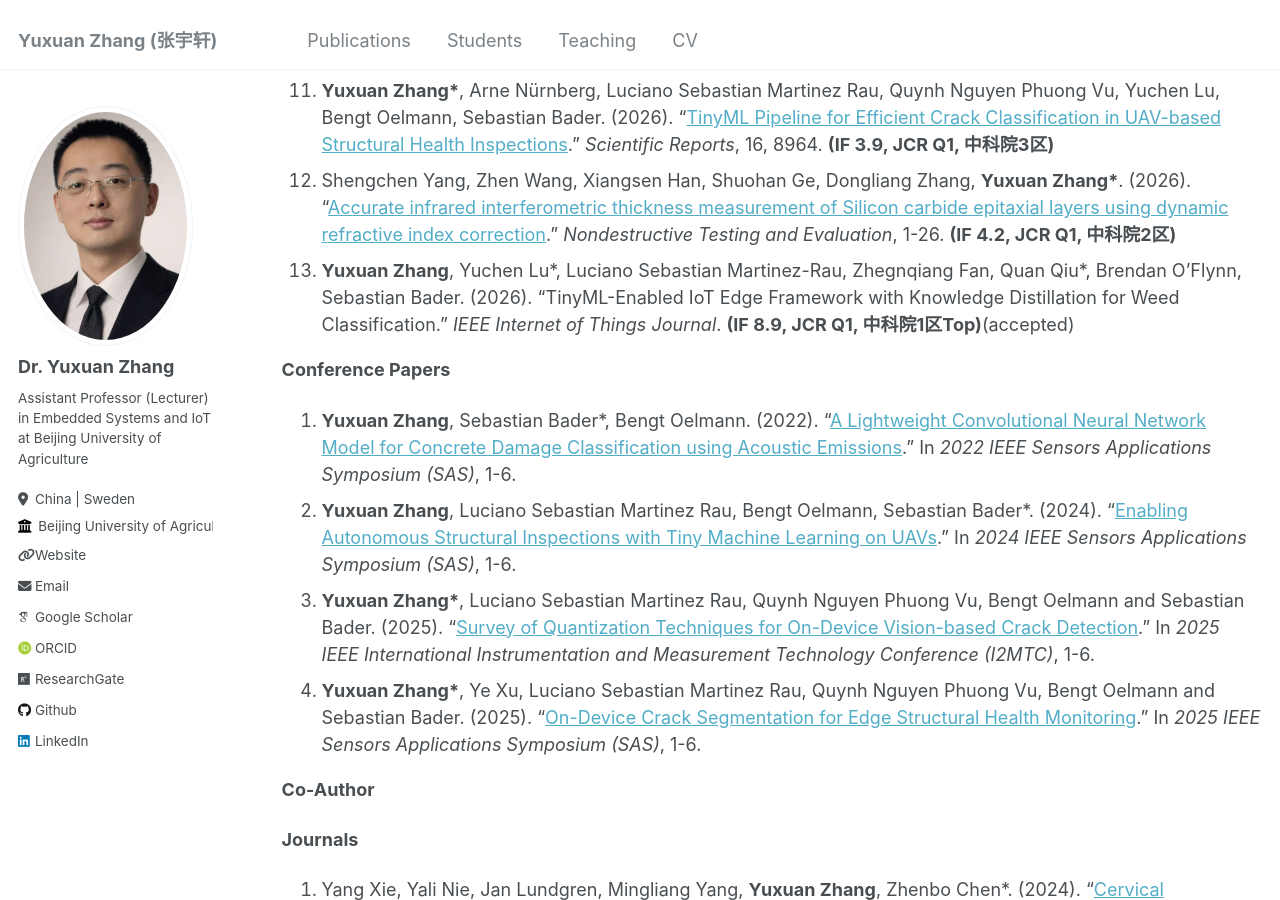
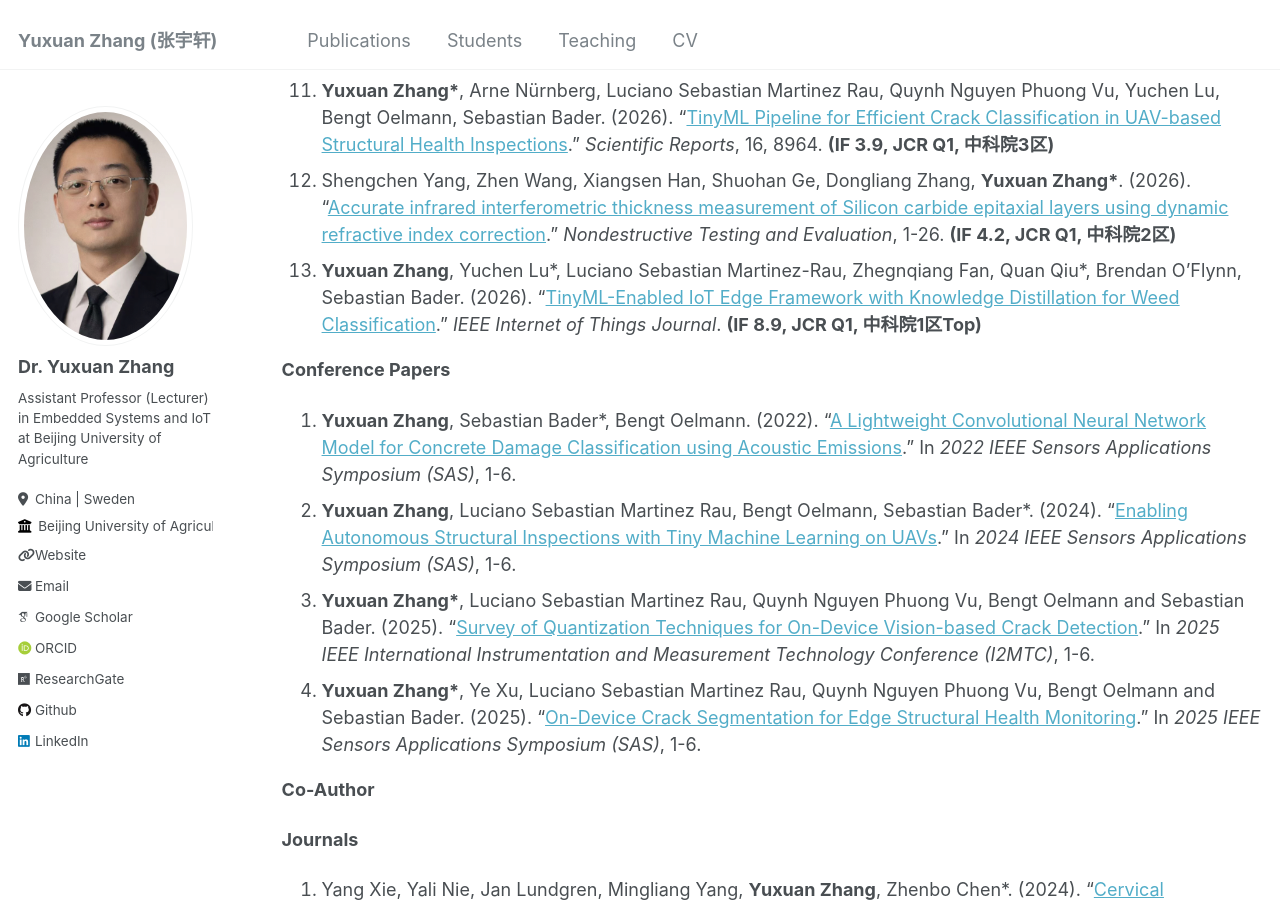
Before and after one commit to YuxuanZhang-96/YuxuanZhang-96.github.io, a Jekyll site: the page built from _pages/cv.md, in a window 1280 px wide and 900 px high, scrolled down 1701 px. Built offline with Jekyll 4.4.1, drawn with Linux system fonts in a browser that asks for light colours; some web fonts are replaced.

Commit message:
Update cv.md

```diff
--- a/_pages/cv.md
+++ b/_pages/cv.md
@@ -49,7 +49,7 @@ __Journal Papers__
 10. Menghan Chen, __Yuxuan Zhang\*__, Yanchen Ye, Yuchen Lu. (2026). "[Physically Interpretable Residual Strength Prediction of Corroded Pipelines via Symbolic Bayesian Networks](https://www.nature.com/articles/s41598-026-41914-4)." _Scientific Reports_, 16, 8151. __(IF 3.9, JCR Q1, 中科院3区)__
 11. __Yuxuan Zhang\*__, Arne Nürnberg, Luciano Sebastian Martinez Rau, Quynh Nguyen Phuong Vu, Yuchen Lu, Bengt Oelmann, Sebastian Bader. (2026). "[TinyML Pipeline for Efficient Crack Classification in UAV-based Structural Health Inspections](https://www.nature.com/articles/s41598-026-43534-4)." _Scientific Reports_, 16, 8964. __(IF 3.9, JCR Q1, 中科院3区)__
 12. Shengchen Yang, Zhen Wang, Xiangsen Han, Shuohan Ge, Dongliang Zhang, __Yuxuan Zhang\*__. (2026). "[Accurate infrared interferometric thickness measurement of Silicon carbide epitaxial layers using dynamic refractive index correction](https://www.tandfonline.com/doi/full/10.1080/10589759.2026.2653119)." _Nondestructive Testing and Evaluation_, 1-26. __(IF 4.2, JCR Q1, 中科院2区)__
-13. __Yuxuan Zhang__, Yuchen Lu\*, Luciano Sebastian Martinez-Rau, Zhegnqiang Fan, Quan Qiu\*, Brendan O'Flynn, Sebastian Bader. (2026). "TinyML-Enabled IoT Edge Framework with Knowledge Distillation for Weed Classification." _IEEE Internet of Things Journal_. __(IF 8.9, JCR Q1, 中科院1区Top)__(accepted)
+13. __Yuxuan Zhang__, Yuchen Lu\*, Luciano Sebastian Martinez-Rau, Zhegnqiang Fan, Quan Qiu\*, Brendan O'Flynn, Sebastian Bader. (2026). "[TinyML-Enabled IoT Edge Framework with Knowledge Distillation for Weed Classification](https://ieeexplore.ieee.org/document/11458579)." _IEEE Internet of Things Journal_. __(IF 8.9, JCR Q1, 中科院1区Top)__
 
 __Conference Papers__
 1. __Yuxuan Zhang__, Sebastian Bader\*, Bengt Oelmann. (2022). "[A Lightweight Convolutional Neural Network Model for Concrete Damage Classification using Acoustic Emissions](https://ieeexplore.ieee.org/document/9881386)." In _2022 IEEE Sensors Applications Symposium (SAS)_, 1-6.
```
